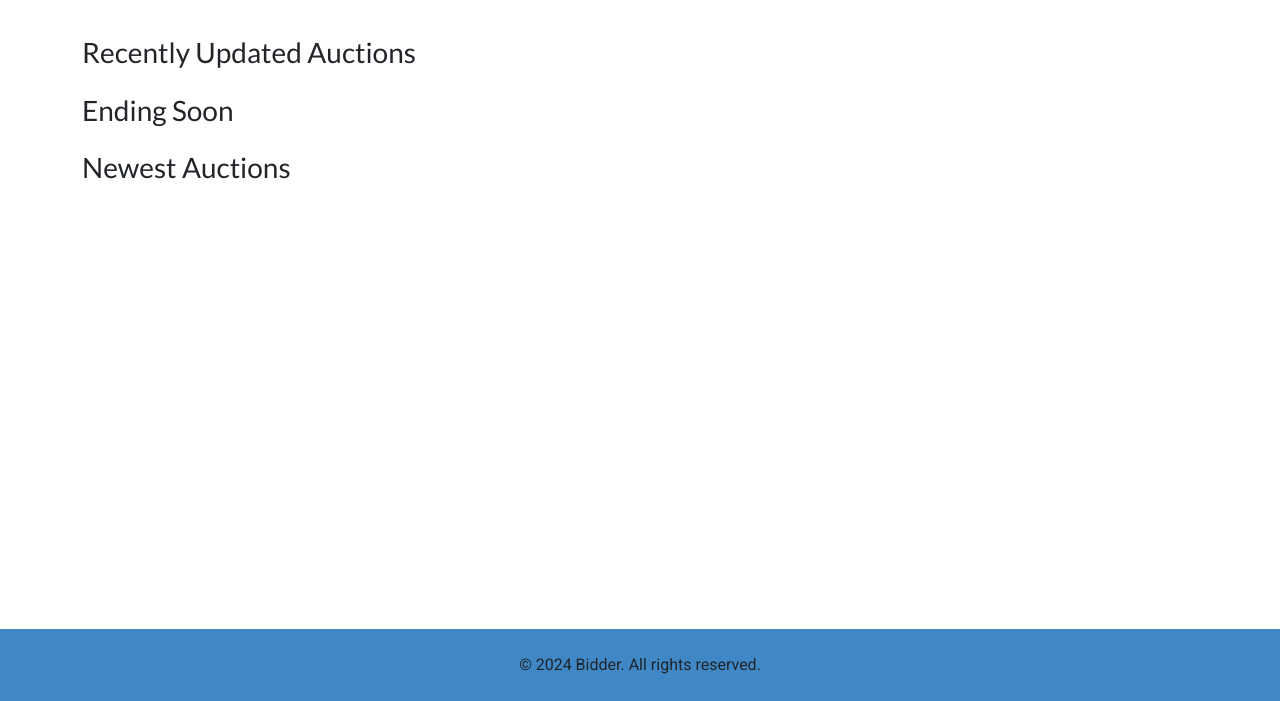
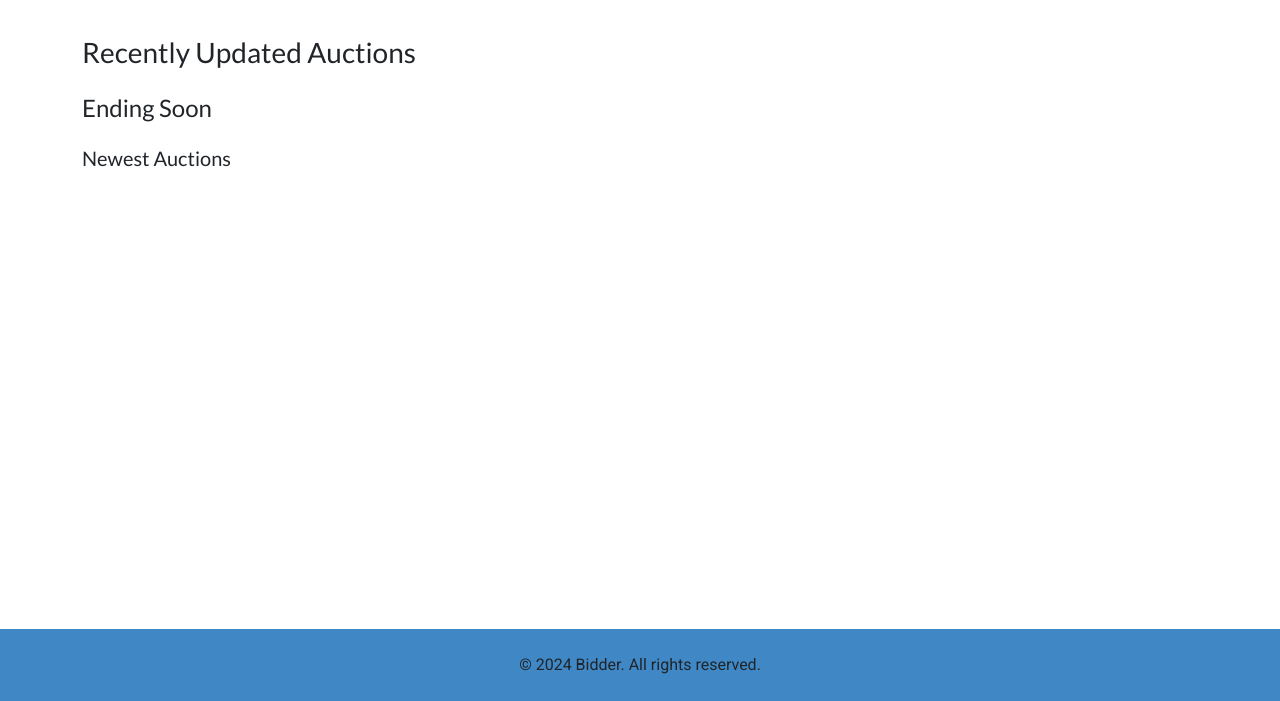
Before and after one commit to OGTrizzy/Semester-Project-2, a website: page index.html in a window 1280 px wide. Shown: the part 99-800 px from the top of the page. Drawn offline with nearby package versions, Linux system fonts and the light colour scheme; no server answers.

Commit message:
changes due Visual and Structural Accessibility Tests

```diff
--- a/index.html
+++ b/index.html
@@ -76,10 +76,10 @@
       <h3 class="mb-4">Recently Updated Auctions</h3>
       <div id="latestListings" class="row"></div>
 
-      <h3 class="mb-4">Ending Soon</h3>
+      <h4 class="mb-4">Ending Soon</h4>
       <div id="endingSoonListings" class="row"></div>
 
-      <h3 class="mb-4">Newest Auctions</h3>
+      <h5 class="mb-4">Newest Auctions</h5>
       <div id="newestListings" class="row"></div>
     </div>
 
```
